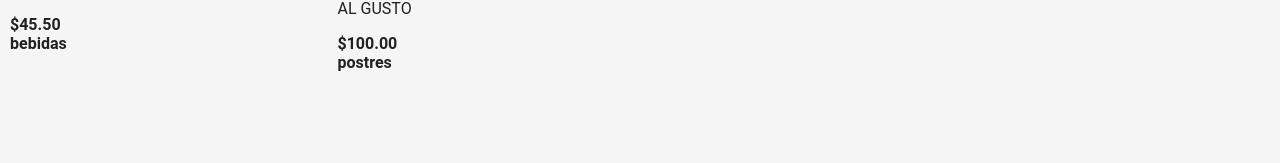
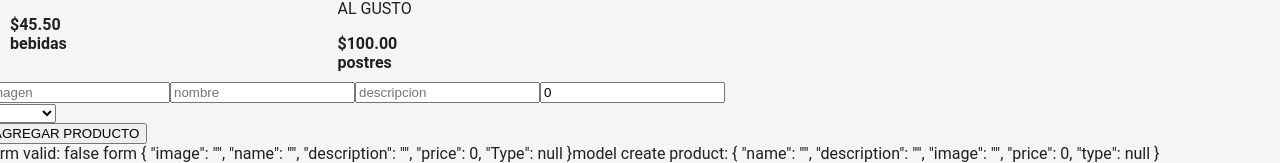
Before and after one commit to urmanzaru/capacitacionAngular9, an Angular app: page /practice in a window 1280 px wide. Shown: the part 809-972 px from the top of the page. Before the commit the page ends 891 px from the top, so only its background shows below. Built offline with nearby package versions, Linux system fonts and the light colour scheme.

Commit message:
se agrego formularios

```diff
--- a/src/app/app.module.ts
+++ b/src/app/app.module.ts
@@ -2,6 +2,7 @@ import { AppRoutingModule } from './app-routing.module';
 import { BrowserModule } from '@angular/platform-browser';
 import { NgModule } from '@angular/core';
 
+import {ReactiveFormsModule, FormsModule} from '@angular/forms'
 import { AppComponent } from './app.component';
 import { LoginComponent } from './login/login.component';
 import { NavigationComponent } from './navigation/navigation.component';
@@ -18,7 +19,9 @@ import { ProductSharedComponent } from './shared/product-shared/product-shared.c
   ],
   imports: [
     BrowserModule,
-    AppRoutingModule
+    AppRoutingModule,
+    FormsModule,
+    ReactiveFormsModule
   ],
   providers: [],
   bootstrap: [AppComponent]
--- a/src/app/practice/practice.component.html
+++ b/src/app/practice/practice.component.html
@@ -10,4 +10,26 @@
   <div *ngFor= "let item of listProducts" class="col-12 col-md-3">
   <app-product-shared [product]="item"></app-product-shared>
 </div>
+
+<form #productForm="ngForm" ngNativeValidate (ngSubmit)="addProductWhithForms (productForm)">
+<input type="text" name="image" placeholder="imagen" [(ngModel)]="createProduct.image" required>
+<input type="text" name="name" placeholder="nombre" [(ngModel)]="createProduct.name"required maxlength="60">
+<input type="text" name="description" placeholder="descripcion" [(ngModel)]="createProduct.description"required maxlength="250">
+<input type="text" name="price" placeholder="precio" [(ngModel)]="createProduct.price" required min="1">
+<div>
+<label for="tipo" Tipo></label>
+<select id="tipo" name="Type" [(ngModel)]="createProduct.type" required>
+       <option value=1 >Comida</option>
+       <option value=2 >Bebidas</option>
+       <option value=3 >Postres</option>
+</select>
 </div>
+<button type="submit" > AGREGAR PRODUCTO</button>
+</form>
+<div>
+ form valid: {{productForm.valid}}  form {{productForm.value | json}}
+</div>
+<div>
+  model create product: {{createProduct | json}}
+</div>
+</div>
--- a/src/app/practice/practice.component.ts
+++ b/src/app/practice/practice.component.ts
@@ -1,5 +1,6 @@
 import {ProductItf} from '../interfaces/product.interface';
 import { Component, OnInit } from '@angular/core';
+import {NgForm} from '@angular/forms'
 
 
 @Component({
@@ -11,6 +12,13 @@ export class PracticeComponent implements OnInit {
 
 product:ProductItf;
 listProducts: ProductItf[] = [];
+createProduct: ProductItf = {
+name: '',
+description: '',
+image: '',
+price: 0,
+type: null,
+};
 
 constructor() { }
 
@@ -35,6 +43,14 @@ addProduct(){
   });
 }
 
+addProductWhithForms(productForm: NgForm){
+  if(productForm.invalid){
+    console.log ('el formulario es invaliddo')
+    return;
+  }
+this.listProducts.push(this.createProduct)
+}
+
 add3Productos(){
   this.listProducts.push({
     name: 'Tejate',
```
